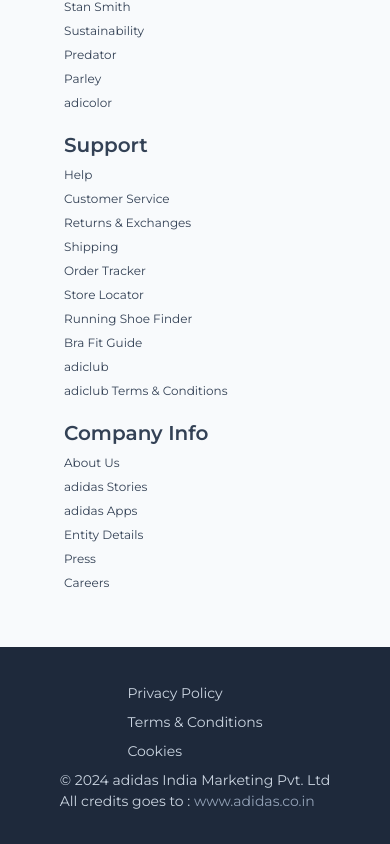
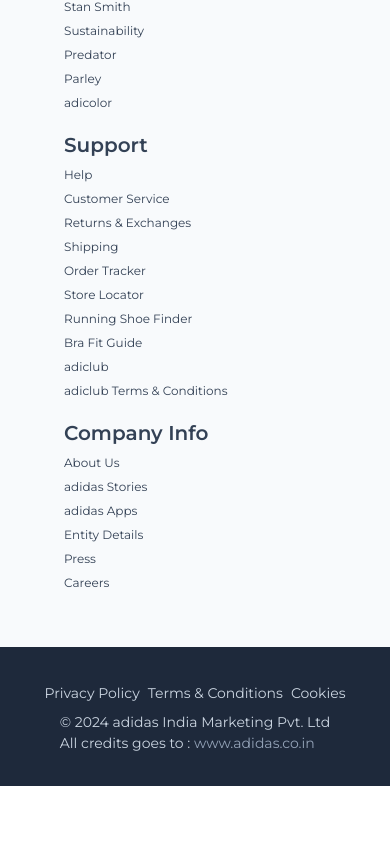
Before and after one commit to kathiravanvellaisamy/adidas-clone-tailwind, a React (Vite) app: page / in a window 390 px wide. Shown: the part 9465-10309 px from the top of the page. After the commit the page ends 10251 px from the top, so only its background shows below. Built offline with nearby package versions, Linux system fonts and the light colour scheme; a web font is replaced by a local one.

Commit message:
changed footer view

```diff
--- a/src/section/Footer.jsx
+++ b/src/section/Footer.jsx
@@ -1,7 +1,7 @@
 const Footer = () => {
   return (
     <div className="flex flex-col justify-center items-center gap-2">
-      <div className="flex flex-col sm:flex-row md:flex-row lg:flex-row gap-2">
+      <div className="flex flex-row sm:flex-row md:flex-row lg:flex-row gap-2">
         <a href="" className="text-[14px] text-slate-300 hover:text-white">
           Privacy Policy
         </a>{" "}
```
